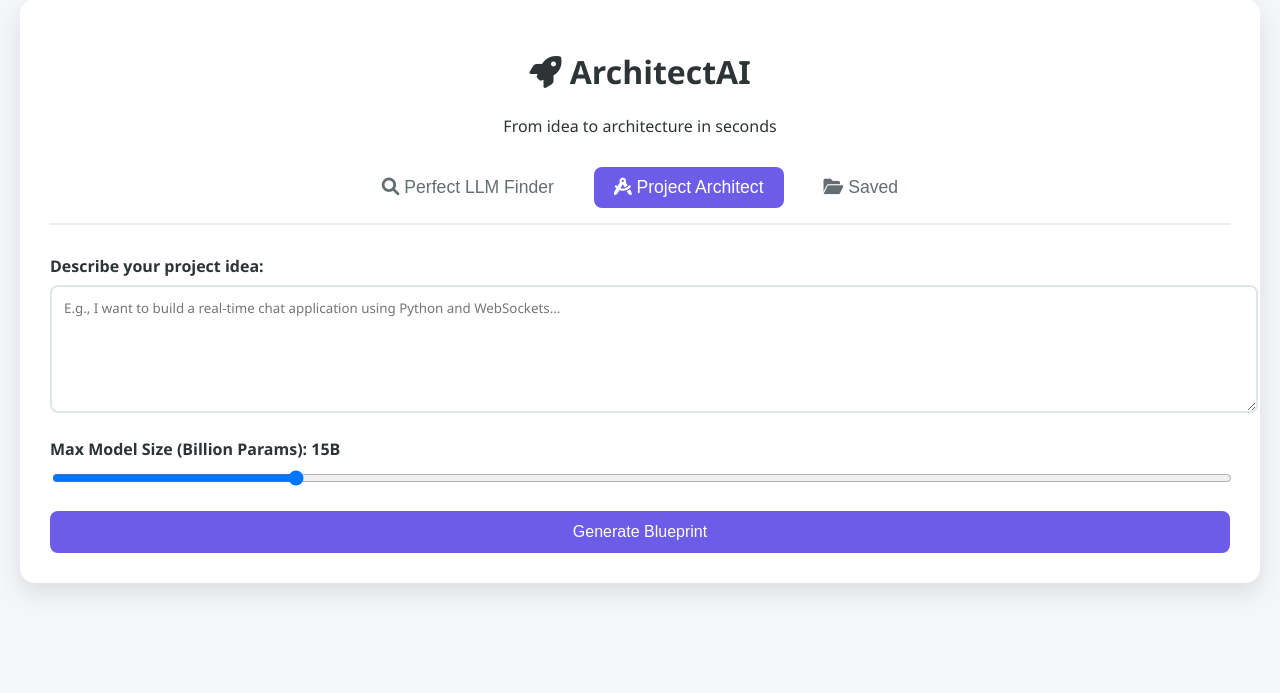
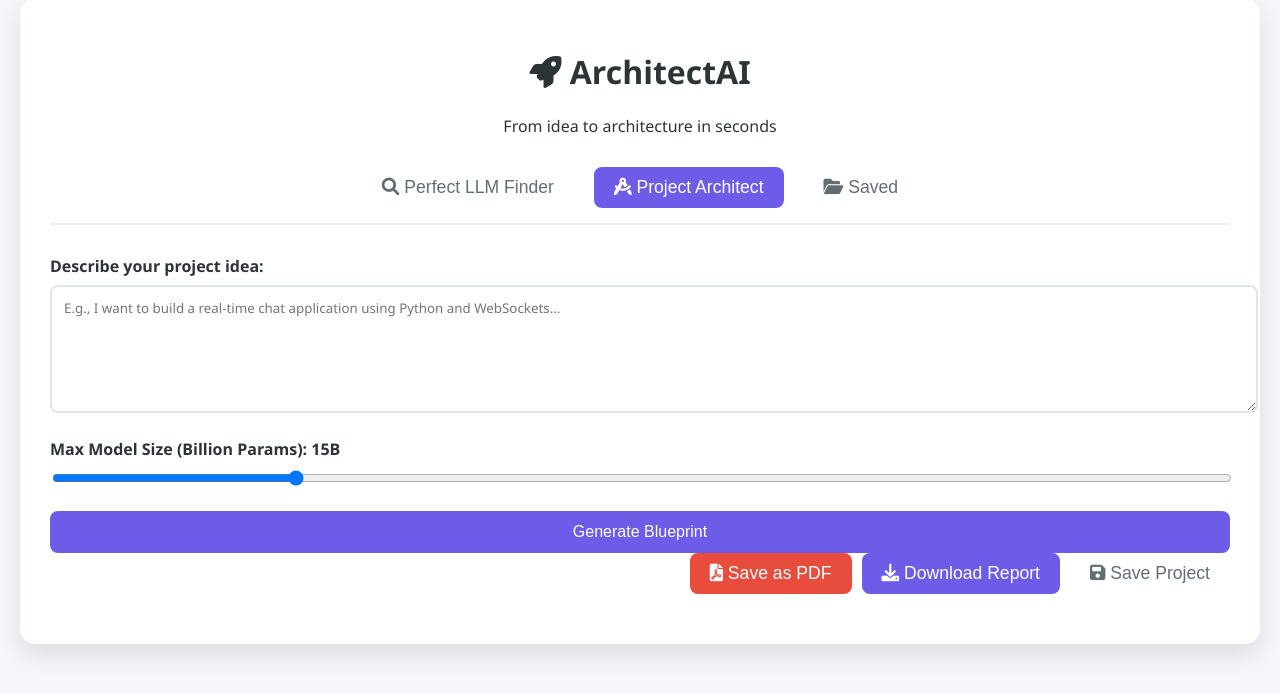
Before and after one commit to Krishna1838/Architect-AI, a Flask app: page / in a window 1280 px wide, after a click on "Project Architect". Shown: the part 21-714 px from the top of the page. Run offline with Flask 3, Linux system fonts and the light colour scheme; some libraries are stand-ins or nearby versions.

Commit message:
Add Save as PDF feature for technical blueprints

```diff
--- a/static/script.js
+++ b/static/script.js
@@ -318,6 +318,135 @@ async function deleteProject(id) {
     }
 }
 
+function saveAsPdf() {
+    const blueprintEl = document.getElementById('architect-results');
+    if (!blueprintEl || !currentMarkdown) {
+        return alert("No blueprint to save as PDF!");
+    }
+
+    const saveBtn = document.getElementById('save-pdf-btn');
+    const originalText = saveBtn ? saveBtn.innerHTML : '';
+    if (saveBtn) {
+        saveBtn.disabled = true;
+        saveBtn.innerHTML = '<i class="fas fa-spinner fa-spin"></i> Generating PDF...';
+    }
+
+    // Create a dedicated, clean container for PDF conversion
+    const printContainer = document.createElement('div');
+    printContainer.className = 'pdf-export-container';
+    printContainer.style.padding = '25px 35px';
+    printContainer.style.background = '#ffffff';
+    printContainer.style.color = '#1e293b';
+    printContainer.style.fontFamily = "'Segoe UI', -apple-system, BlinkMacSystemFont, Roboto, sans-serif";
+    printContainer.style.fontSize = '12pt';
+    printContainer.style.lineHeight = '1.6';
+
+    // Professional Header Banner
+    const headerEl = document.createElement('div');
+    headerEl.style.borderBottom = '3px solid #6c5ce7';
+    headerEl.style.paddingBottom = '15px';
+    headerEl.style.marginBottom = '25px';
+    headerEl.innerHTML = `
+        <div style="display: flex; justify-content: space-between; align-items: baseline;">
+            <h1 style="color: #6c5ce7; margin: 0; font-size: 22pt; font-weight: 700;">ArchitectAI</h1>
+            <span style="color: #64748b; font-size: 10pt; font-weight: 600;">Technical Architecture Blueprint</span>
+        </div>
+        <p style="color: #334155; margin: 10px 0 0 0; font-size: 11pt;"><strong>Task:</strong> ${currentTask || 'ArchitectAI Generated Project'}</p>
+        <p style="color: #94a3b8; margin: 4px 0 0 0; font-size: 9pt;">Generated on ${new Date().toLocaleString()}</p>
+    `;
+    printContainer.appendChild(headerEl);
+
+    // Deep clone the rendered markdown result
+    const contentClone = blueprintEl.cloneNode(true);
+    contentClone.classList.remove('hidden');
+    contentClone.style.color = '#1e293b';
+    contentClone.style.background = 'transparent';
+    contentClone.style.boxShadow = 'none';
+    printContainer.appendChild(contentClone);
+
+    // Footer
+    const footerEl = document.createElement('div');
+    footerEl.style.marginTop = '35px';
+    footerEl.style.paddingTop = '15px';
+    footerEl.style.borderTop = '1px solid #e2e8f0';
+    footerEl.style.fontSize = '9pt';
+    footerEl.style.color = '#94a3b8';
+    footerEl.style.textAlign = 'center';
+    footerEl.innerText = 'ArchitectAI — From Idea to Architecture in Seconds | Project Blueprint';
+    printContainer.appendChild(footerEl);
+
+    const safeFilename = 'project_blueprint_' + (currentTask ? currentTask.substring(0, 20).replace(/[^a-zA-Z0-9]/g, '_') : 'report') + '.pdf';
+
+    // Check if html2pdf library is loaded
+    if (typeof html2pdf !== 'undefined') {
+        const opt = {
+            margin: [10, 10, 12, 10],
+            filename: safeFilename,
+            image: { type: 'jpeg', quality: 0.98 },
+            html2canvas: { scale: 2, useCORS: true, logging: false },
+            jsPDF: { unit: 'mm', format: 'a4', orientation: 'portrait' },
+            pagebreak: { mode: ['avoid-all', 'css', 'legacy'] }
+        };
+
+        html2pdf().set(opt).from(printContainer).save().then(() => {
+            if (saveBtn) {
+                saveBtn.disabled = false;
+                saveBtn.innerHTML = originalText;
+            }
+        }).catch(err => {
+            console.error("html2pdf failed, falling back to print window:", err);
+            fallbackPrint(printContainer);
+            if (saveBtn) {
+                saveBtn.disabled = false;
+                saveBtn.innerHTML = originalText;
+            }
+        });
+    } else {
+        fallbackPrint(printContainer);
+        if (saveBtn) {
+            saveBtn.disabled = false;
+            saveBtn.innerHTML = originalText;
+        }
+    }
+}
+
+function fallbackPrint(container) {
+    const printWindow = window.open('', '_blank');
+    if (!printWindow) {
+        return alert("Popup blocked! Please allow popups to save as PDF, or use Download Report.");
+    }
+    printWindow.document.write(`
+        <!DOCTYPE html>
+        <html>
+        <head>
+            <title>Project Blueprint - ArchitectAI</title>
+            <style>
+                body { font-family: 'Segoe UI', -apple-system, sans-serif; padding: 25px 35px; color: #1e293b; line-height: 1.6; }
+                h1, h2, h3 { color: #6c5ce7; border-bottom: 1px solid #e2e8f0; padding-bottom: 6px; }
+                pre, code { background: #f8fafc; border: 1px solid #e2e8f0; border-radius: 4px; font-family: monospace; }
+                pre { padding: 12px; overflow-x: auto; }
+                table { width: 100%; border-collapse: collapse; margin: 15px 0; }
+                th, td { border: 1px solid #cbd5e1; padding: 8px 12px; text-align: left; }
+                th { background: #f1f5f9; }
+                @media print {
+                    body { padding: 0; }
+                    @page { margin: 12mm; }
+                }
+            </style>
+        </head>
+        <body>
+            ${container.innerHTML}
+            <script>
+                window.onload = function() {
+                    window.print();
+                };
+            </script>
+        </body>
+        </html>
+    `);
+    printWindow.document.close();
+}
+
 function downloadBlueprint() {
     if (!currentMarkdown) return alert("No blueprint to download!");
     let fullReport = currentMarkdown;
--- a/templates/index.html
+++ b/templates/index.html
@@ -9,6 +9,7 @@
     <link rel="stylesheet" href="https://cdnjs.cloudflare.com/ajax/libs/highlight.js/11.7.0/styles/atom-one-dark.min.css">
     <script src="https://cdn.jsdelivr.net/npm/marked/marked.min.js"></script>
     <script src="https://cdnjs.cloudflare.com/ajax/libs/highlight.js/11.7.0/highlight.min.js"></script>
+    <script src="https://cdnjs.cloudflare.com/ajax/libs/html2pdf.js/0.10.1/html2pdf.bundle.min.js"></script>
 </head>
 <body>
     <div class="container">
@@ -58,7 +59,8 @@
 
             <div id="architect-status" class="status-box hidden"></div>
 
-            <div id="architect-actions" class="hidden" style="margin-bottom: 20px; text-align: right;">
+            <div id="architect-actions" class="hidden" style="margin-bottom: 20px; text-align: right; display: flex; gap: 10px; justify-content: flex-end; flex-wrap: wrap;">
+                <button id="save-pdf-btn" class="tab-btn" style="background-color: #e74c3c; color: white;" onclick="saveAsPdf()"><i class="fa-solid fa-file-pdf"></i> Save as PDF</button>
                 <button class="tab-btn active" onclick="downloadBlueprint()"><i class="fa-solid fa-download"></i> Download Report</button>
                 <button class="tab-btn" onclick="saveBlueprint()"><i class="fa-solid fa-floppy-disk"></i> Save Project</button>
             </div>
```
Also changed, not shown: app.py (+34 -2 lines).
